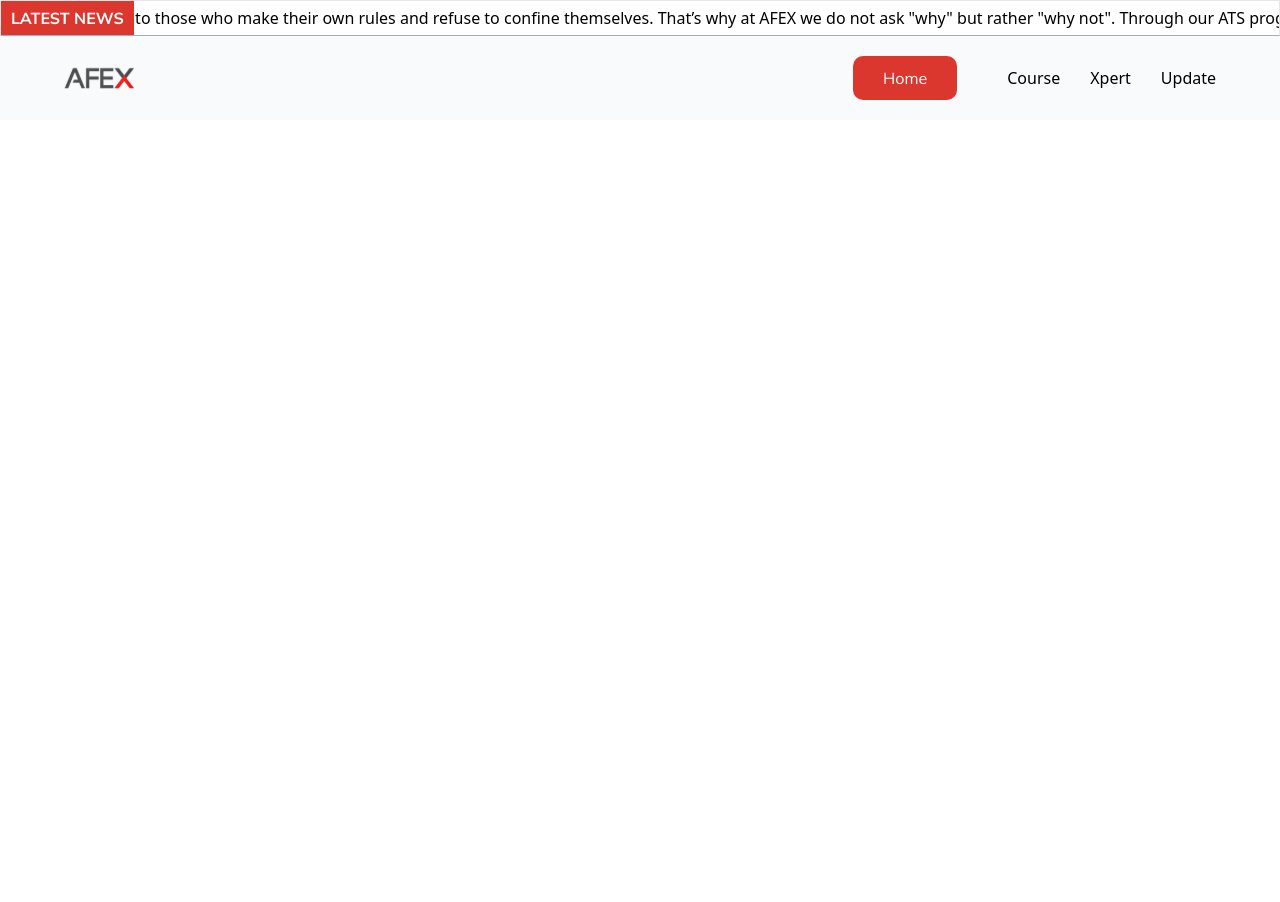
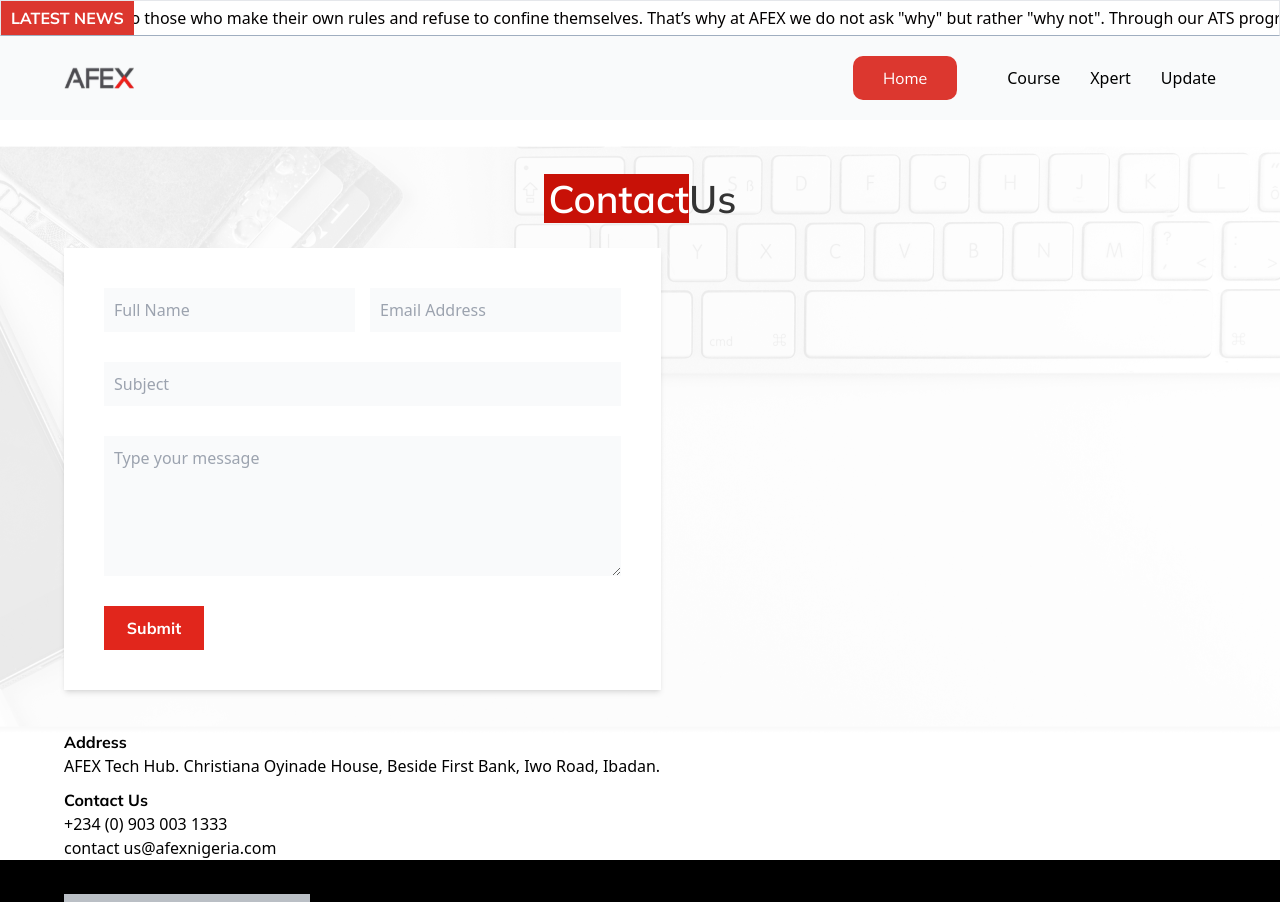
Before and after one commit to Abdulsalamdev/Afexats, a Next.js app: page /contact in a window 1280 px wide. Shown: the top 902 px of the page. Before the commit the page ends 800 px from the top, so only its background shows below. Built offline with nearby package versions, Linux system fonts and the light colour scheme.

Commit message:
code refactor

```diff
--- a/component/home/atslogin.tsx
+++ b/component/home/atslogin.tsx
@@ -60,7 +60,7 @@
                 type="email"
                 name="ats"
                 id=""
-                className=""
+                className="grow"
                 placeholder="Enter your Password"
               />
               <button className="bg-[#E1261C] px-[25px] py-[10px] text-white font-Mulish font-bold">
--- a/component/home/begin.tsx
+++ b/component/home/begin.tsx
@@ -1,4 +1,3 @@
-import { url } from 'inspector'
 import React from 'react'
 
 export function BeginSection() {
@@ -13,7 +12,7 @@
            <button className='font-Mulish text-[#FFFFFF] text-[16px] bg-[#C81107] py-[12px] px-[20px] rounded-[8px]'>Join Today</button>
         </div>
         <div className='pr-[30px]'>
-          <img src='images/two-man-with-laptop.png' alt="" className='w-[400px] h-[400px]' />
+          <img src='images/two-man-with-laptop.png' alt="" className='w-[400px] h-[400px] square' />
         </div>
       </div>
     </div>
--- a/component/home/bog.tsx
+++ b/component/home/bog.tsx
@@ -31,9 +31,9 @@
         </div>
       </div>
       <div className="text-[#C81107] text-[16px] flex gap-[50px]">
-        <Link href={"/readblog"}>Blogs</Link>
+        <Link href={""}>Blogs</Link>
         <Link href={"/news"}>News</Link>
-        <Link href={"/gallery"}>Gallery</Link>
+        <Link href={""}>Gallery</Link>
       </div>
     </div>
   );
--- /dev/null
+++ b/component/home/contactPage.tsx
@@ -0,0 +1,80 @@
+import React from "react";
+
+export function ContactPage() {
+  return (
+    <div className="ats ">
+      <div className="w-[90%] m-auto flex flex-col justify-center items-center gap-[20px] pt-[50px]">
+        <p className="text-[#343434] text-[clamp(35px,3vw,48px)] font-Mulish font-semibold">
+          <span className="bg-[#C81107] text-white pl-[5px] ">Contact</span>Us
+        </p>
+        <div className="flex gap-[40px] items-center flex-wrap">
+          <form className="bg-[#FFFFFF] p-[40px] shadow-md">
+            <div className="flex flex-col gap-[30px]">
+              <div className="flex gap-[15px]">
+                <input
+                  type="text"
+                  name=""
+                  id=""
+                  placeholder="Full Name"
+                  className="p-[10px] bg-[#F9FAFB] text-[#B4B4B0]"
+                />
+                <input
+                  type="email"
+                  name=""
+                  id=""
+                  placeholder="Email Address"
+                  className="p-[10px] bg-[#F9FAFB] text-[#eeeebb]"
+                />
+              </div>
+              <input
+                type="text"
+                name=""
+                id=""
+                placeholder="Subject"
+                className="p-[10px] grow bg-[#F9FAFB] text-[#B4B4B0] w-full"
+              />
+              <textarea
+                name=""
+                id=""
+                cols={20}
+                rows={5}
+                placeholder="Type your message"
+                className="p-[10px] grow bg-[#F9FAFB] text-[#B4B4B0] w-full"
+              ></textarea>
+              <button className="bg-[#E1261C] text-[16px] font-Mulish font-bold text-white w-[100px] square py-[10px]">
+                Submit
+              </button>
+            </div>
+            <div className=""></div>
+          </form>
+          <div className="">
+            <p className="text-[Brand/black] text-[16px] font-Mulish font-bold">
+              Address
+            </p>
+            <p className="">
+              AFEX Tech Hub. Christiana Oyinade House, Beside First Bank, Iwo
+              Road, Ibadan.
+            </p>
+            <p className="text-[Brand/black] text-[16px] font-Mulish font-bold pt-[10px]">
+              Contact Us
+            </p>
+            <p className="">
+              +234 (0) 903 003 1333 <br />
+              contact us@afexnigeria.com
+            </p>
+            <p className="text-[Brand/black] text-[16px] font-Mulish font-bold pt-[10px]">
+              Follow on:
+            </p>
+            <div className="bg-[#babfc5] flex gap-[20px] w-[246px] p-[10px]">
+              {" "}
+              <img src="/images/ig.svg" alt="" />
+              <img src="/images/fb.svg" alt="" />
+              <img src="/images/linkedin.svg" alt="" />
+              <img src="/images/tweet.png" alt="" />
+            </div>
+          </div>
+        </div>
+      </div>
+    </div>
+  );
+}
--- a/component/home/header.tsx
+++ b/component/home/header.tsx
@@ -1,5 +1,4 @@
 import React from "react";
-import Marquee from "react-fast-marquee"
 
 export function Header() {
   return (
--- a/pages/contact.tsx
+++ b/pages/contact.tsx
@@ -1,4 +1,6 @@
+import { ContactPage } from "@/component/home/contactPage";
 import { Header, Maquee } from "@/component/home/header";
+import { HeroSection } from "@/component/home/hero";
 import { SecHeader } from "@/component/home/secHeader";
 
 
@@ -12,6 +14,10 @@
     <div className='bg-[#F9FAFB] py-[20px]'>
       <SecHeader />
     </div>
+    <ContactPage />
+    <div className="mt-[100px]">
+    <HeroSection />
+    </div>
 
     </>
   )
--- a/pages/gallery.tsx
+++ /dev/null
@@ -1,18 +0,0 @@
-import { Header, Maquee } from "@/component/home/header";
-import { SecHeader } from "@/component/home/secHeader";
-
-
-export default function Home() {
-  return (
-    <>
-    <div className='flex items-center border border-b-[#A0AEC0] '>
-      <Header />
-      <Maquee />
-    </div>
-    <div className='bg-[#F9FAFB] py-[20px]'>
-      <SecHeader />
-    </div>
-
-    </>
-  )
-}
--- a/pages/readblog.tsx
+++ /dev/null
@@ -1,18 +0,0 @@
-import { Header, Maquee } from "@/component/home/header";
-import { SecHeader } from "@/component/home/secHeader";
-
-
-export default function Home() {
-  return (
-    <>
-    <div className='flex items-center border border-b-[#A0AEC0] '>
-      <Header />
-      <Maquee />
-    </div>
-    <div className='bg-[#F9FAFB] py-[20px]'>
-      <SecHeader />
-    </div>
-
-    </>
-  )
-}
```
